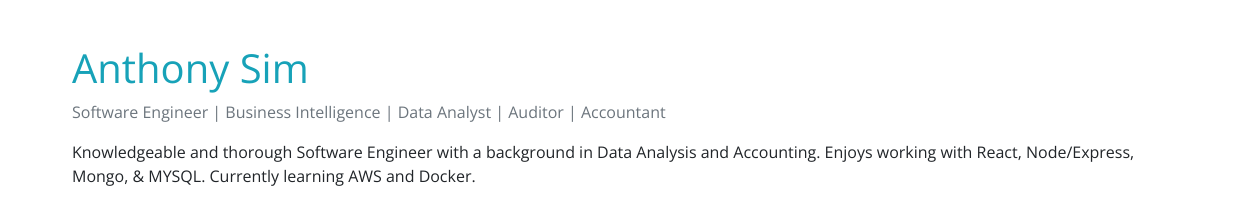
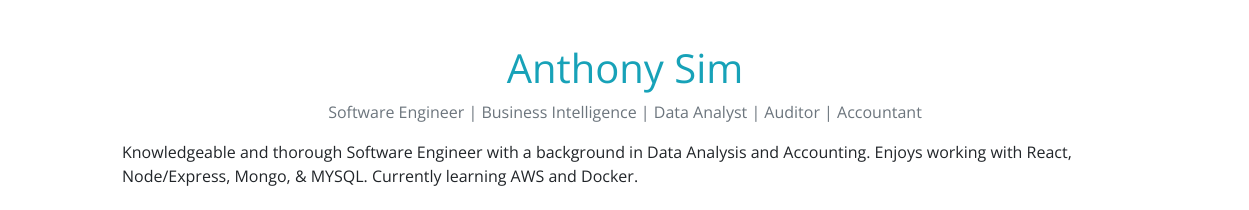
Before and after one commit to anthonysim/anthonysim.github.io, a plain HTML site: page index.html in a window 1536 px wide. Shown: the top 210 px of the page, without its empty margins (143-1392 px from the left). Drawn offline with nearby package versions, Linux system fonts and the light colour scheme.

Commit message:
centered name and titles

```diff
--- a/index.html
+++ b/index.html
@@ -26,7 +26,7 @@
     <div class="inner-container">
 
       <!-- Top Bar -->
-      <h1 class="text-info">Anthony Sim</h1>
+      <h1 class="name text-info">Anthony Sim</h1>
       <p class="titles text-secondary">Software Engineer | Business Intelligence | Data Analyst | Auditor | Accountant
       </p>
       <p id="description">Knowledgeable and thorough Software Engineer with a background in Data Analysis and
--- a/styles.css
+++ b/styles.css
@@ -8,7 +8,12 @@ body {
   margin-right: 25px;
 }
 
+.name {
+  text-align: center;
+}
+
 .titles {
+  text-align: center;
   margin-top: 5px;
 }
 
@@ -64,3 +69,33 @@ body {
 li {
   font-size: 16px;
 }
+
+@media (max-width: 768px) {
+  #description {
+    text-align: center;
+  }
+  .contact-grid {
+    display: none;
+  }
+}
+
+@media (min-width: 1400px) {
+  body {
+    margin-left: 100px;
+    margin-right: 100px;
+  }
+}
+
+@media (min-width: 1500px) {
+  body {
+    margin-left: 200px;
+    margin-right: 200px;
+  }
+}
+
+@media (min-width: 1700px) {
+  body {
+    margin-left: 300px;
+    margin-right: 300px;
+  }
+}
```
